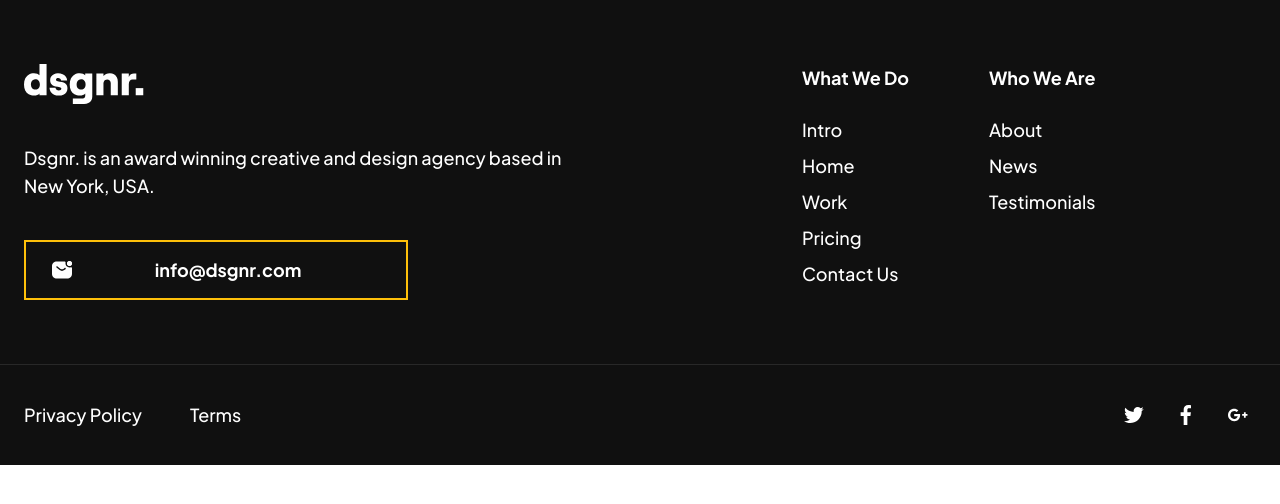
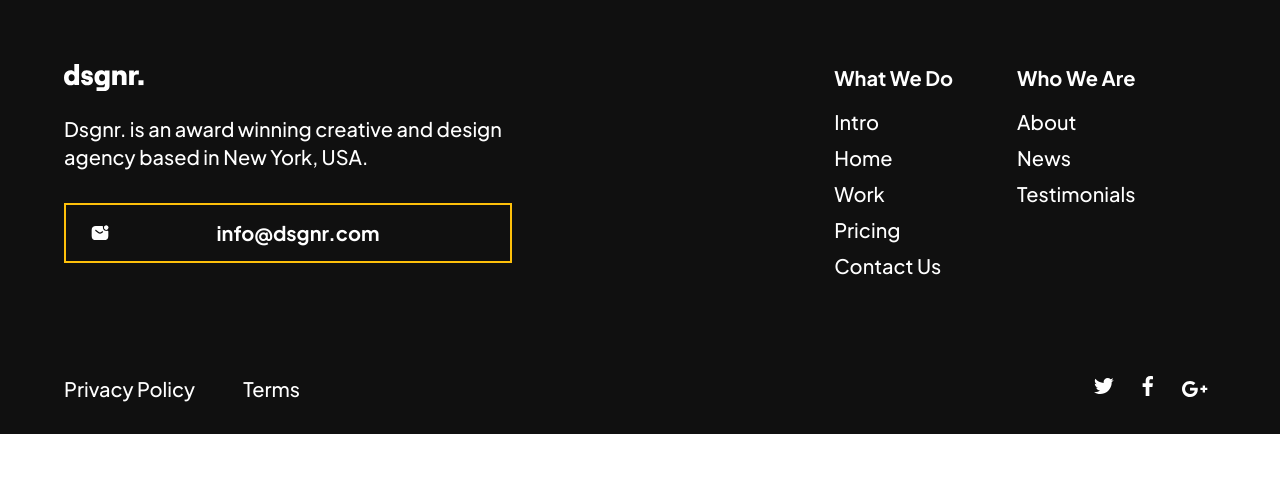
Before and after one commit to Arjunp04/dsgnr-frontend-challenge, a React (Vite) app: page / in a window 1280 px wide. Shown: the top 504 px of the page. Built offline with nearby package versions, Linux system fonts and the light colour scheme.

Commit message:
fix: define responsive breakpoints and update footer styling

```diff
--- a/src/components/FooterLinkColumn.jsx
+++ b/src/components/FooterLinkColumn.jsx
@@ -1,13 +1,13 @@
 const FooterLinkColumn = ({ title, links }) => {
   return (
     <div>
-      <h2 className="text-lg font-bold">{title}</h2>
-      <ul className="mt-6 flex flex-col gap-3 lg:gap-2">
+      <h2 className="text-body font-bold">{title}</h2>
+      <ul className="mt-4 flex flex-col gap-2 xl:mt-6 xl:gap-3">
         {links.map((link) => (
           <li key={link.label}>
             <a
               href={link.href}
-              className="text-lg font-medium transition-colors hover:text-yellow"
+              className="text-body font-medium transition-colors hover:text-yellow"
             >
               {link.label}
             </a>
--- a/src/data/content.js
+++ b/src/data/content.js
@@ -108,6 +108,6 @@ export const bottomBar = {
   socials: [
     { label: "Twitter", href: "#", icon: twitter },
     { label: "Facebook", href: "#", icon: facebook },
-    { label: "Google Plus", href: "#", icon: googlePlus },
+    { label: "GooglePlus", href: "#", icon: googlePlus },
   ],
 };
--- a/src/index.css
+++ b/src/index.css
@@ -2,7 +2,7 @@
 
 @theme {
   /* Font */
-  --font-jarkarta: "Plus Jakarta Sans", ui-sans-serif, system-ui, sans-serif;
+  --font-sans: "Plus Jakarta Sans", ui-sans-serif, system-ui, sans-serif;
 
   /* Colors */
   --color-dark: #101010;
@@ -18,6 +18,12 @@
 
   /* Page ki max width */
   --container-page: 90rem; /* 1440px, max-w-page */
+
+  --breakpoint-*: initial;
+  --breakpoint-xs: 23.4375rem; /* 375px */
+  --breakpoint-md: 48rem; /* 768px */
+  --breakpoint-lg: 64rem; /* 1024px */
+  --breakpoint-xl: 90rem; /* 1440px */
 }
 
 @layer base {
@@ -28,7 +34,7 @@
   body {
     background-color: white;
     color: var(--color-dark);
-    font-family: var(--font-jarkarta);
+    font-family: var(--font-sans);
   }
 
   :focus-visible {
@@ -38,5 +44,9 @@
 }
 
 @utility page-container {
-  @apply mx-auto max-w-page px-6;
+  @apply mx-auto max-w-page px-6 md:px-10 lg:px-16 xl:px-24;
 }
+
+@utility text-body {
+  @apply text-base xs:text-lg md:text-xl lg:text-xl xl:text-2xl;
+}
--- a/src/sections/BottomBar.jsx
+++ b/src/sections/BottomBar.jsx
@@ -2,15 +2,14 @@ import { bottomBar } from "../data/content";
 
 const BottomBar = () => {
   return (
-    <div className="border-t border-white/10">
-      <div className="page-container flex flex-col gap-6 py-8 sm:flex-row sm:items-center sm:justify-between">
+    <div className="page-container flex flex-col items-center gap-4 py-6 md:flex-row md:justify-between xl:py-10">
       <nav aria-label="Legal">
-          <ul className="flex gap-12 whitespace-nowrap">
+        <ul className="flex gap-6 whitespace-nowrap xs:gap-12">
           {bottomBar.links.map((link) => (
-              <li key={link.label} className="shrink-0">
+            <li key={link.label}>
               <a
                 href={link.href}
-                  className="text-lg font-medium transition-colors hover:text-yellow"
+                className="text-body font-medium transition-colors hover:text-yellow"
               >
                 {link.label}
               </a>
@@ -19,21 +18,28 @@ const BottomBar = () => {
         </ul>
       </nav>
 
-        <ul className="flex items-center justify-center gap-4">
+      <ul className="flex gap-2 xl:gap-4">
         {bottomBar.socials.map((social) => (
           <li key={social.label}>
             <a
               href={social.href}
               aria-label={social.label}
-                className="block p-2 transition-opacity hover:opacity-80"
+              className="block p-2 transition-colors hover:text-yellow"
             >
-                <img src={social.icon} alt="" className="h-5 w-5" />
+              <img
+                src={social.icon}
+                alt=""
+                className={
+                  social.label.toLowerCase() === "googleplus"
+                    ? "h-6.5 w-6.5"
+                    : "h-5 w-5"
+                }
+              />
             </a>
           </li>
         ))}
       </ul>
     </div>
-    </div>
   );
 };
 
--- a/src/sections/Footer.jsx
+++ b/src/sections/Footer.jsx
@@ -10,15 +10,17 @@ const Footer = () => {
       <div className="page-container">
         <div className="flex flex-col gap-10 py-12 lg:flex-row lg:justify-between lg:py-16">
           <div>
-            <img src={logo} alt="dsgnr." />
-            <p className="mt-10 max-w-xl font-medium text-lg">{footer.description}</p>
+            <img src={logo} alt="dsgnr." className="w-20 xl:w-auto" />
+            <p className="text-body mt-6 max-w-md font-medium xl:mt-10 xl:max-w-xl">
+              {footer.description}
+            </p>
 
             <a
               href={`mailto:${footer.email}`}
-              className="mt-10 flex w-full max-w-sm items-center border-2 border-yellow px-6 py-3.5 transition-colors hover:bg-white/5"
+              className="mt-8 flex w-full max-w-md items-center border-2 border-yellow px-6 py-3.5 transition-colors hover:bg-white/5 xl:mt-10 xl:px-8"
             >
-              <img src={mailIcon} alt="" className="h-6 w-6" />
-              <span className="flex-1 text-center text-lg font-bold">
+              <img src={mailIcon} alt="" className="h-5 w-5 xl:h-6 xl:w-6" />
+              <span className="text-body flex-1 text-center font-bold">
                 {footer.email}
               </span>
             </a>
@@ -26,7 +28,7 @@ const Footer = () => {
 
           <nav
             aria-label="Footer"
-            className="grid gap-8 md:grid-cols-2 lg:mr-8 lg:gap-12 xl:mr-40 xl:gap-20"
+            className="grid gap-8 xs:grid-cols-2 lg:mr-20 lg:gap-16 xl:mr-40 xl:gap-20"
           >
             {footer.columns.map((column) => (
               <FooterLinkColumn
```
Lines whose indentation alone changed are shown as unchanged.
